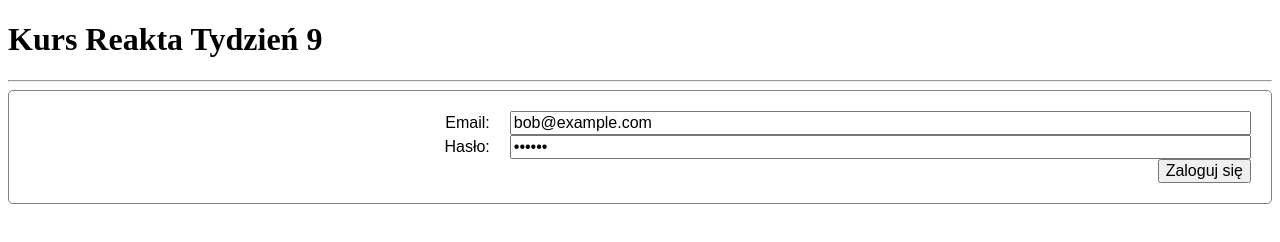
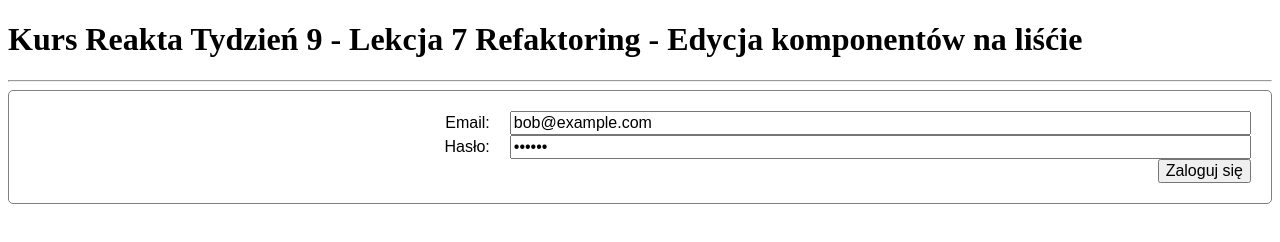
Before and after one commit to chromikmaciej/timeboxing, a React app: page public/index.html in a window 1280 px wide. Built offline with nearby package versions, Linux system fonts and the light colour scheme.

Commit message:
week 9 lesson 7

```diff
--- a/public/index.html
+++ b/public/index.html
@@ -1,16 +1,18 @@
 <!DOCTYPE html>
 <html lang="en">
-<head>
-    <meta charset="UTF-8">
-    <meta name="viewport" content="width=device-width, initial-scale=1.0">
-    <meta http-equiv="X-UA-Compatible" content="ie=edge">
+  <head>
+    <meta charset="UTF-8" />
+    <meta name="viewport" content="width=device-width, initial-scale=1.0" />
+    <meta http-equiv="X-UA-Compatible" content="ie=edge" />
     <title>Kurs Reakta - Tydzień 9</title>
-</head>
-<body>
-    <h1>Kurs Reakta Tydzień 9</h1>
-    <hr>
-    <div class="App">
-    </div>
+  </head>
+  <body>
+    <h1>
+      Kurs Reakta Tydzień 9 - Lekcja 7 Refaktoring - Edycja komponentów na
+      liśćie
+    </h1>
+    <hr />
+    <div class="App"></div>
     <div id="root"></div>
-</body>
+  </body>
 </html>
```
